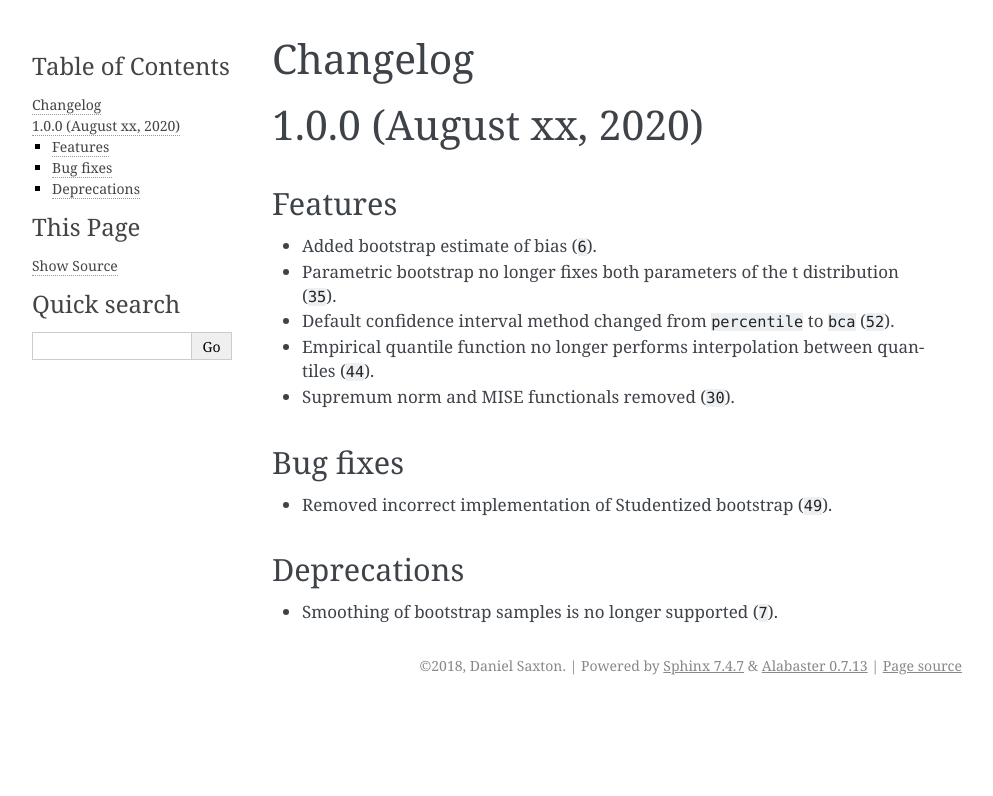
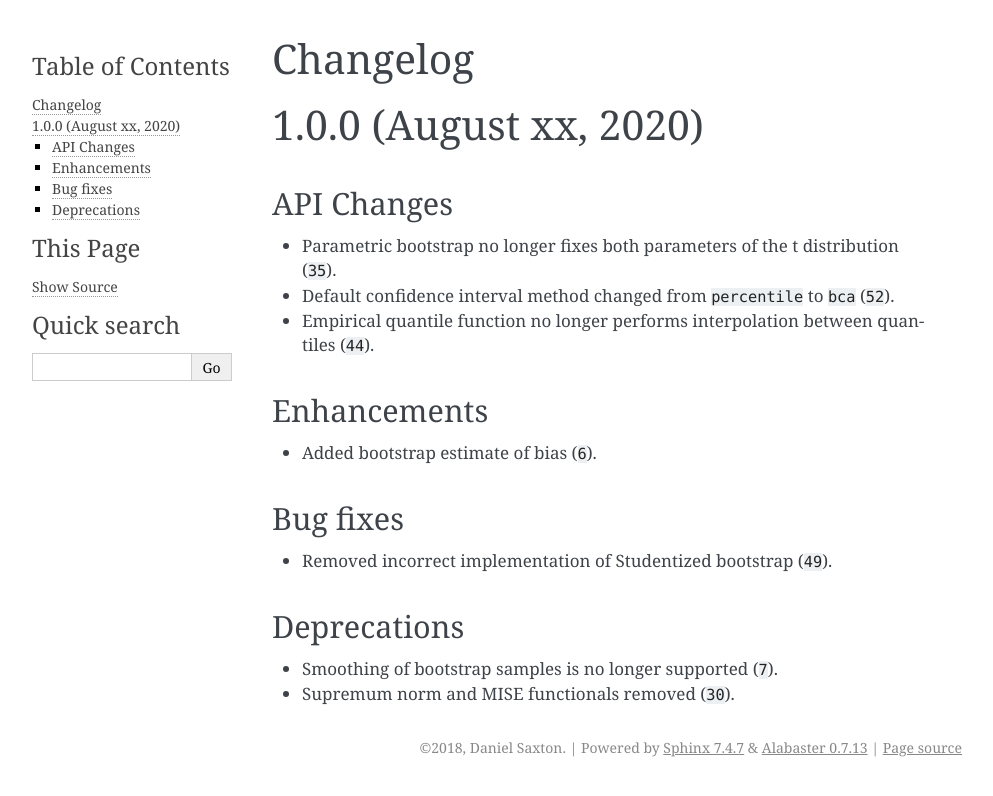
Before and after one commit to scikit-hep/resample, a Sphinx documentation site: the page built from doc/changelog.rst, in a window 1280 px wide. Shown: the top 796 px of the page, without its empty margins (148-1141 px from the left). Built offline with Sphinx 7.4.7, drawn with Linux system fonts in a browser that asks for light colours; cross-references to code outside the pages are shown as plain code.

Commit message:
Sections

```diff
--- a/doc/changelog.rst
+++ b/doc/changelog.rst
@@ -4,14 +4,17 @@ Changelog
 1.0.0 (August xx, 2020)
 =======================
 
-Features
---------
+API Changes
+-----------
 
-- Added bootstrap estimate of bias (:issue:`6`).
 - Parametric bootstrap no longer fixes both parameters of the t distribution (:issue:`35`).
 - Default confidence interval method changed from ``percentile`` to ``bca`` (:issue:`52`).
 - Empirical quantile function no longer performs interpolation between quantiles (:issue:`44`).
-- Supremum norm and MISE functionals removed (:issue:`30`).
+
+Enhancements
+------------
+
+- Added bootstrap estimate of bias (:issue:`6`).
 
 Bug fixes
 ---------
```
Also changed, not shown: other parts of doc/changelog.rst (+1 -0 lines).
